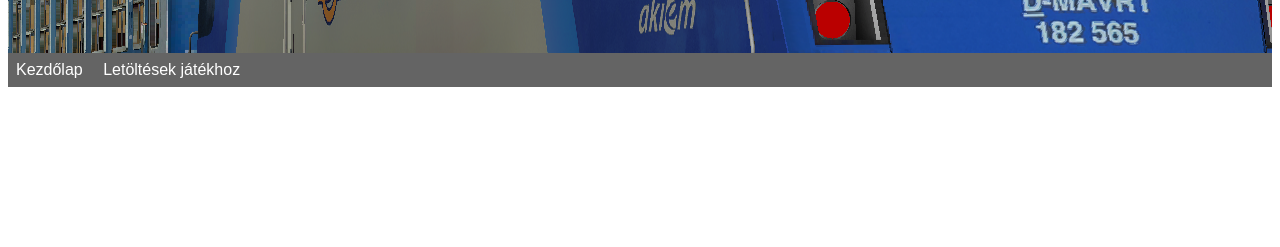
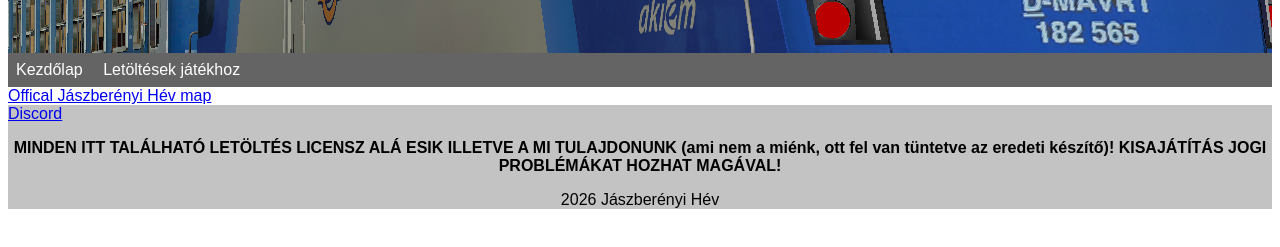
Before and after one commit to jbhev/main, a plain HTML site: page palyak.html in a window 1280 px wide. Shown: the part 145-392 px from the top of the page. Drawn offline with Linux system fonts and the light colour scheme.

Commit message:
Update palyak.html

```diff
--- a/palyak.html
+++ b/palyak.html
@@ -14,8 +14,12 @@
 		<a href="letoltesek.html">Letöltések játékhoz</a>
 	</nav>
 	<main>
+		<a href="url">Offical Jászberényi Hév map</a>
 	</main>
 	<footer>
+    	<a href="https://discord.gg/MbR3MmEGM8">Discord</a>
+	    <p><strong>MINDEN ITT TALÁLHATÓ LETÖLTÉS LICENSZ ALÁ ESIK ILLETVE A MI TULAJDONUNK (ami nem a miénk, ott fel van tüntetve az eredeti készítő)! KISAJÁTÍTÁS JOGI PROBLÉMÁKAT HOZHAT MAGÁVAL!</strong></p>
+    	<p>2026 Jászberényi Hév</p>
 	</footer>
 </body>
 </html>
```
